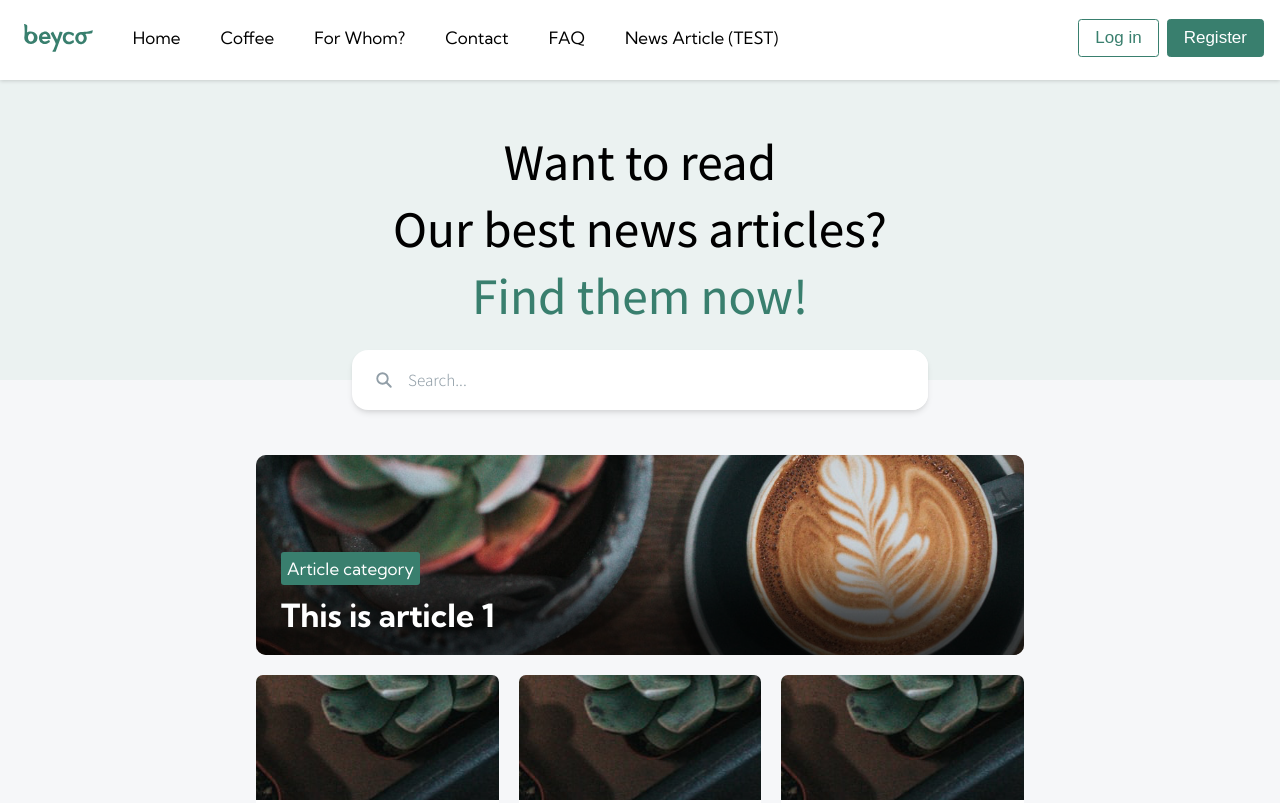
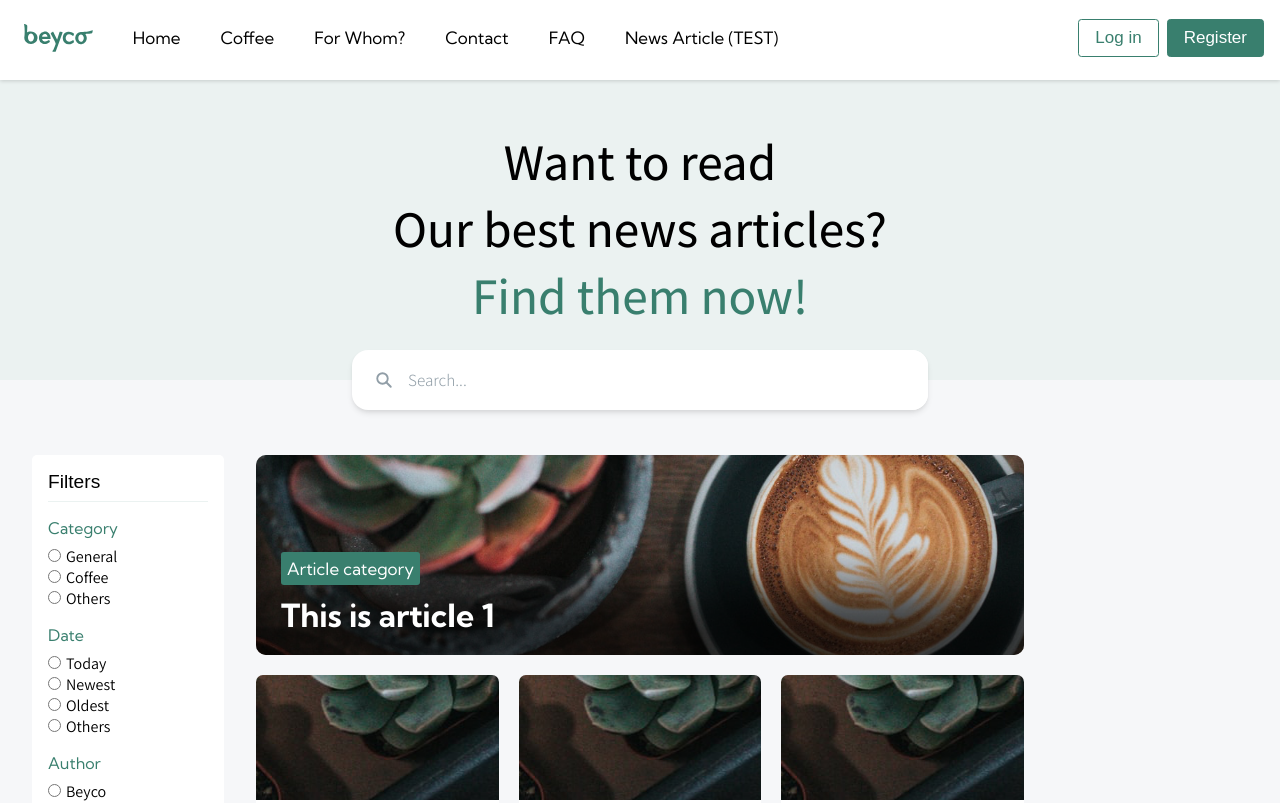
Before and after one commit to beaupd/chippr-beyco-newspage, a React (Create React App) app: page / in a window 1280 px wide. Shown: the top 803 px of the page. Built offline with nearby package versions, Linux system fonts and the light colour scheme; the HTML template or start-up script is replaced by a standard one.

Commit message:
filter not true switch issmall

```diff
--- a/src/pages/HomeBoudewijn/Home.js
+++ b/src/pages/HomeBoudewijn/Home.js
@@ -82,7 +82,7 @@ const HomeB = () => {
             >
 
                 {/* Filters */}
-                {isSmall && (
+                {!isSmall && (
                 <Filters>
                     <FilterTitle>
                         Filters
```
